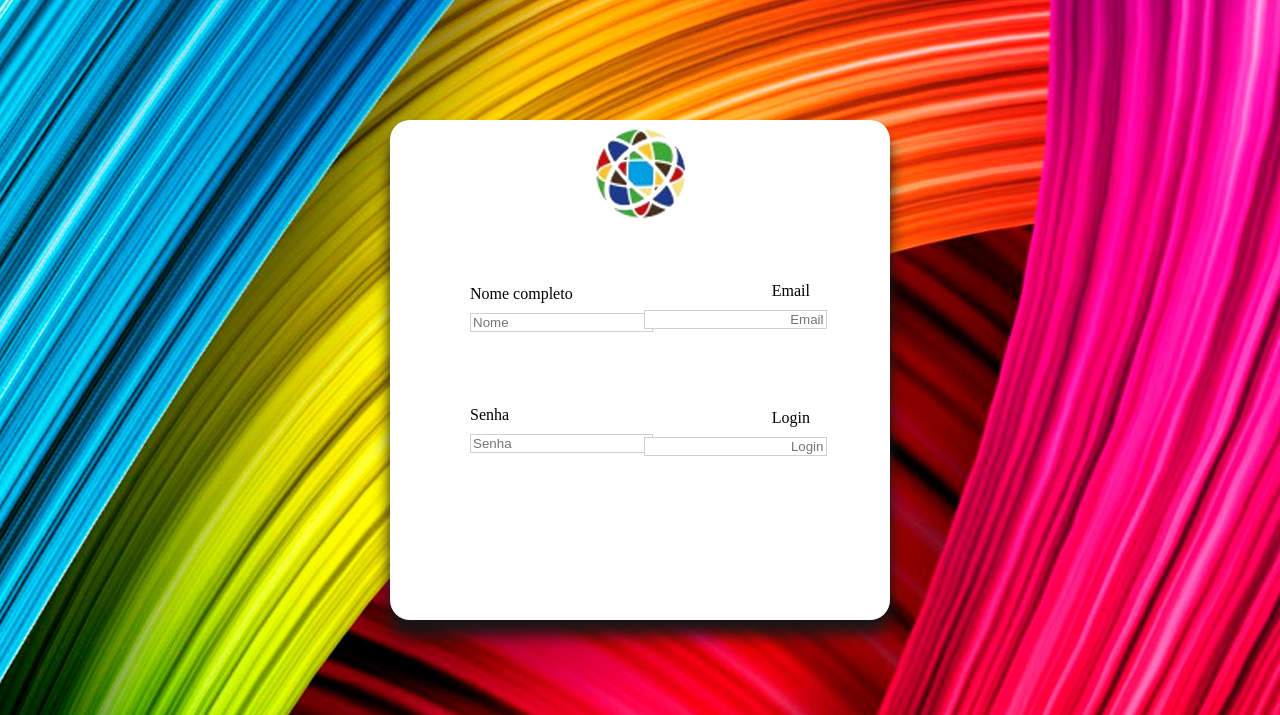
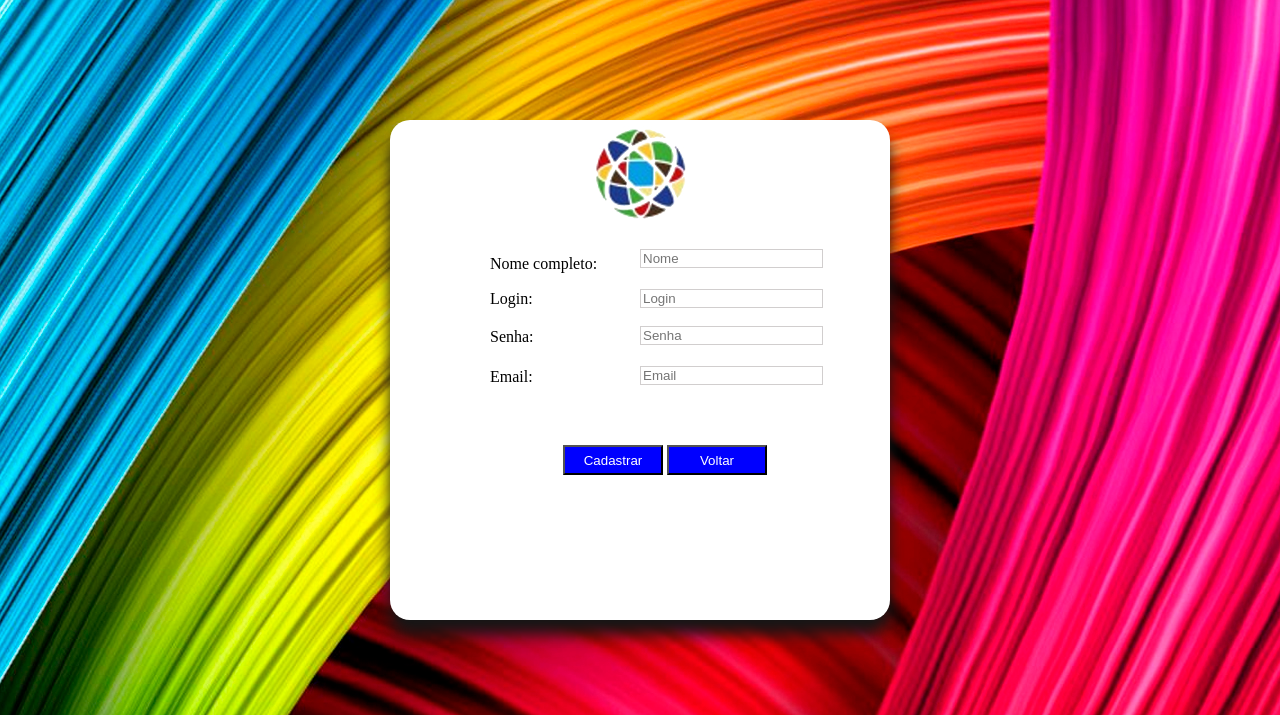
Before and after one commit to Kauansstz/Holerite-Online, a Django app: page /cadastro in a window 1280 px wide. Shown: the top 715 px of the page. Run offline with Django 4.2, Linux system fonts and the light colour scheme.

Commit message:
frist commit

```diff
--- a/core/models.py
+++ b/core/models.py
@@ -1,3 +1,9 @@
 from django.db import models
 
 # Create your models here.
+
+class login(models.Model):
+    nome_completo = ...
+    email = ...
+    login = ...
+    senha = ...
--- a/core/static/css/style.css
+++ b/core/static/css/style.css
@@ -77,58 +77,80 @@
  #name{
     display: flex;
     justify-content: left;
-    margin-top: 50px;
-    margin-left: 80px;
+    margin-top: -20px;
+    margin-left: 100px;
  }
 #bnt_name{
     display: flex;
     justify-content: left;
-    margin-top: 10px;
-    margin-left: 80px;
+    margin-top: -24px;
+    margin-left: 250px;
     border: 1px solid rgb(209, 206, 206);
 
 }
 
- #mail{
+ #nickname{
     display: flex;
-    justify-content: right;
-    margin-right: 80px;
-    margin-top: -50px;
- }
-
- #bnt_mail{
-  margin-top: 10px;
-    text-align: right;
-    margin-left: 190px;
-    border: 1px solid rgb(209, 206, 206)
- }
-
- #nickname{
-  display: flex;
-  justify-content: right;
-    margin-top: 80px;
-    margin-right: 80px;
+    justify-content: left;
+    margin-top: -95px;
+    margin-left: 100px;
  }
 
  #bnt_nickname{
-  text-align: right;
-  margin-top: 10px;
-  margin-left: 190px;
-  border: 1px solid rgb(209, 206, 206)
+    display: flex;
+    margin-top: -19px;
+    text-align: left;
+    margin-left: 250px;
+    border: 1px solid rgb(209, 206, 206)
  }
 
  #pass{
   display: flex;
   justify-content: left;
-  margin-top: -50px;
-  margin-left: 80px;
+  margin-top: 20px;
+  margin-left: 100px;
  }
 
  #bnt_pass{
   display: flex;
   justify-content: left;
-  margin-top: 10px;
-  margin-left: 80px;
+  margin-top: -20px;
+  margin-left: 250px;
   border: 1px solid rgb(209, 206, 206)
  }
+
+#mail{
+    display: flex;
+    justify-content: left;
+    margin-left: 100px;
+    margin-top: 100px;
+
+ }
+
+#bnt_mail{
+    display: flex;
+    margin-top: -20px;
+    text-align: left;
+    margin-left: 250px;
+    border: 1px solid rgb(209, 206, 206)
+ }
+
+ /* Botoes */
+ #cadastrar{
+
+    margin-top: 100px;
+    margin-left: 50px;
+    background-color: blue;
+    color: white;
+    width: 100px;
+    height: 30px;
+ }
+
+ #voltar{
+    background-color: blue;
+    color: white;
+    width: 100px;
+    height: 30px;
+ }
+ /* Botoes */
  /* Configuração do cadastro */
--- a/core/templates/cadastro.html
+++ b/core/templates/cadastro.html
@@ -10,20 +10,31 @@
     <title>Cadastro de Usuário</title>
 </head>
 <body style="background: url(static/img/auth-bg.jpg) ;">
-    <form action="">
+    <form action="{%url 'index'%}">
         <div class="logo-cas">
             <h1 id="logo-grupo">
               <img src="{% static 'img/grupo-mundialmix-.png' %}" alt="">
             </h1>
-            <label for="Nome" id="name"> Nome completo </label>
+            <!-- formulario -->
+            <label for="Nome" id="name"> Nome completo: </label>
             <input type="text" placeholder="Nome" id="bnt_name" name="Nome"/>
-            <label for="mail" id="mail"> Email </label>
+
+            <label for="mail" id="mail"> Email: </label>
             <input type="text" placeholder="Email" id="bnt_mail" name="mail"/>
-            <label for="nickname" id="nickname"> Login </label>
-            <input type="text" placeholder="Login" id="bnt_nickname" name="nickname"/>
-            <label for="pass" id="pass"> Senha </label>
-            <input type="text" placeholder="Senha" id="bnt_pass" name="pass"/>
+
+            <label for="nickname" id="nickname"> Login: </label>
+            <input type="text" placeholder="Login" id="bnt_nickname" name="nickname">
+
+            <label for="pass" id="pass"> Senha: </label>
+            <input type="password" placeholder="Senha" id="bnt_pass" name="pass"/>
+            <!-- formulario -->
+            <!-- botoes -->
+            <button id="cadastrar">Cadastrar</button>
+            <button id="voltar">Voltar</button>
+            <!-- botoes -->
         </div>
+
+
 
     </form>
 
--- a/core/urls.py
+++ b/core/urls.py
@@ -1,5 +1,5 @@
 from django.urls import path
-from .views import home, menu, cartegoria, configuracao, cadastro
+from .views import home, menu, cartegoria, configuracao, cadastro, voltar
 from django.contrib.auth import views
 from django.conf.urls.static import static
 from django.conf import settings
@@ -12,6 +12,7 @@ urlpatterns = [
     path('cadastro',cadastro, name='cadastro'),
     path('configuracao', configuracao, name='configuracao'),
     path('cartegoria',cartegoria, name='cartegoria'),
+    # path('menu',voltar, name='voltar'),
     path('logout/', views.LogoutView.as_view(next_page='index'), name='logout'),
 
 
--- a/core/views.py
+++ b/core/views.py
@@ -24,19 +24,23 @@ def home(request):
 
 
 def cadastro(request):
-    if request.method == 'GET':
-        return render(request, 'cadastro.html')
-    else:
+    try:
+        if request.method == 'GET':
+            return render(request, 'cadastro.html')
+
+
+    except:
         username = request.POST.get('username')
         password = request.POST.get('password')
 
         user = User.objects.get(username=username)
+        pas = User.objects.get(password=password)
 
-        user = True
-        if user:
+        user = False
+        pas = False
+        if user and pas == True:
          return render(request, 'cadastro.html')
-        else:
-            return render(request, 'index.html')
+
 
 # Identificar se o usuário existe
 # Configuração do Menu
@@ -52,3 +56,9 @@ def configuracao(request):
 def usuario(request):
     return render(request, 'usuario.html')
 # Configuração do Menu
+
+# Cadastramento
+def voltar(request):
+    return render(request, 'index.html')
+
+# Cadastramento
```
Also changed, not shown: core/templates/configuracao.html (line endings or trailing spaces).
